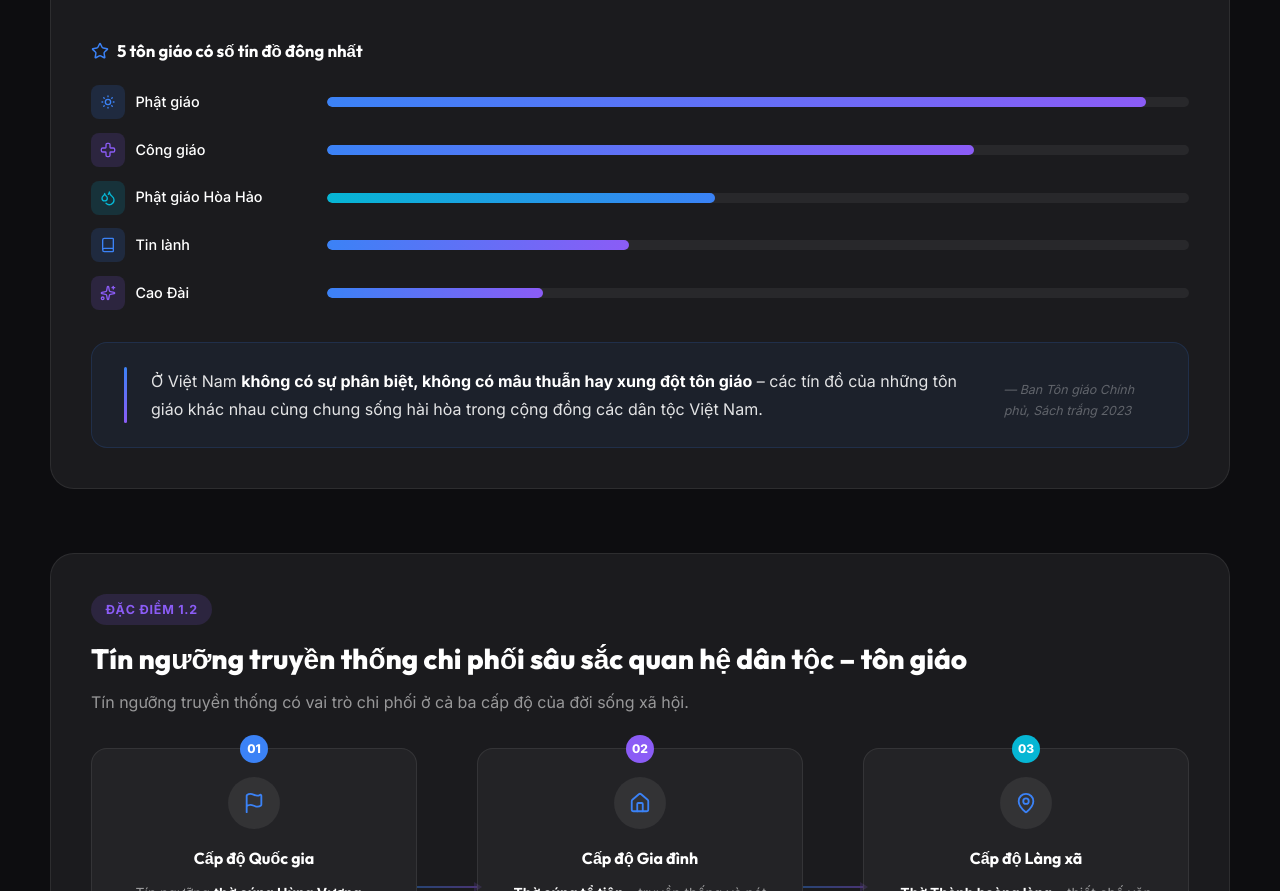
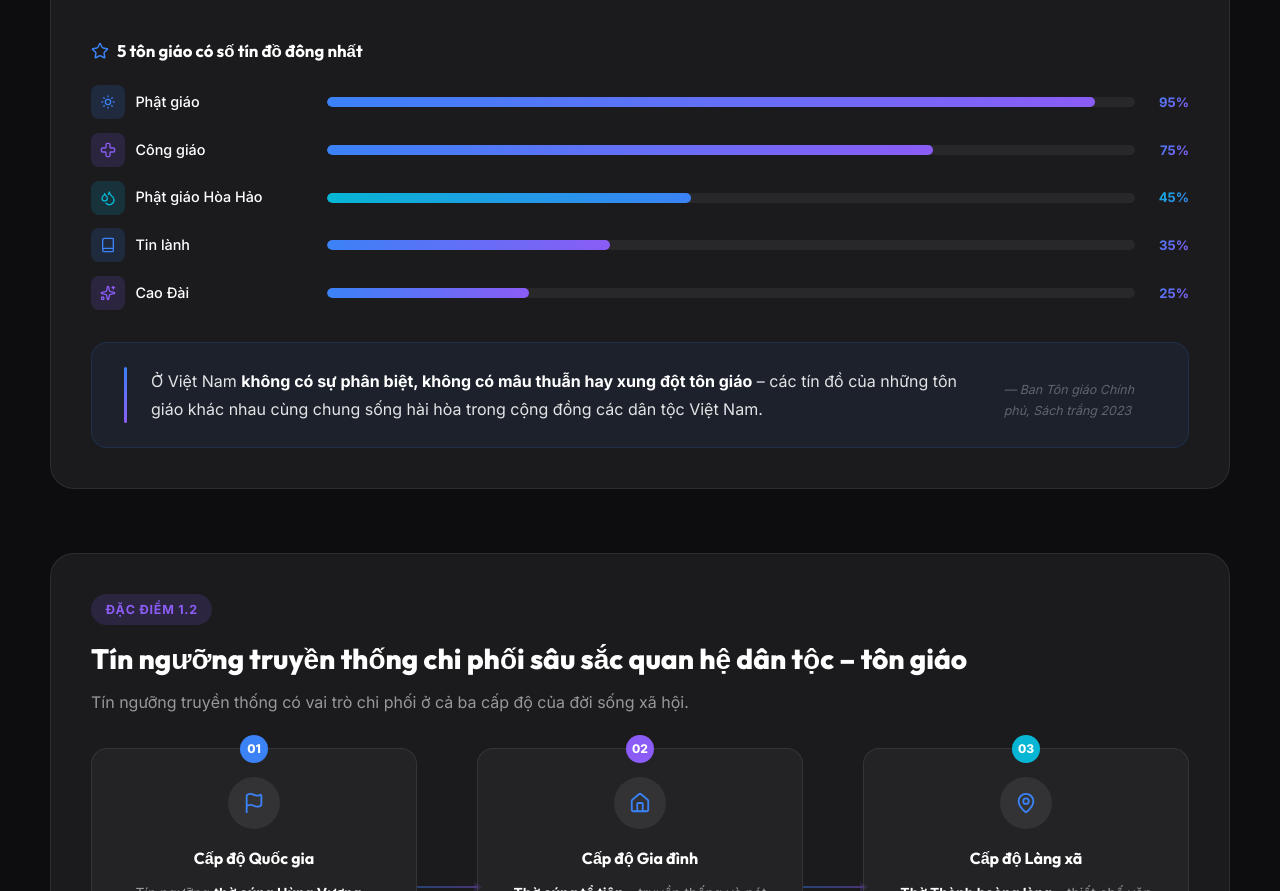
Before and after one commit to ThanhLuan0202/mln131, a website: page index.html in a window 1280 px wide. Shown: the part 2902-3793 px from the top of the page. Drawn offline with nearby package versions, Linux system fonts and the light colour scheme.

Commit message:
feat: show percentage labels on religion bar chart

```diff
--- a/index.html
+++ b/index.html
@@ -202,6 +202,7 @@
               <span class="rel-name">Phật giáo</span>
             </div>
             <div class="bar-track"><div class="bar-fill" style="--w:95%"></div></div>
+            <span class="bar-pct">95%</span>
           </div>
           <div class="religion-bar-item reveal-item">
             <div class="rel-info">
@@ -209,6 +210,7 @@
               <span class="rel-name">Công giáo</span>
             </div>
             <div class="bar-track"><div class="bar-fill" style="--w:75%"></div></div>
+            <span class="bar-pct">75%</span>
           </div>
           <div class="religion-bar-item reveal-item">
             <div class="rel-info">
@@ -216,6 +218,7 @@
               <span class="rel-name">Phật giáo Hòa Hảo</span>
             </div>
             <div class="bar-track"><div class="bar-fill cyan-fill" style="--w:45%"></div></div>
+            <span class="bar-pct cyan-pct">45%</span>
           </div>
           <div class="religion-bar-item reveal-item">
             <div class="rel-info">
@@ -223,6 +226,7 @@
               <span class="rel-name">Tin lành</span>
             </div>
             <div class="bar-track"><div class="bar-fill" style="--w:35%"></div></div>
+            <span class="bar-pct">35%</span>
           </div>
           <div class="religion-bar-item reveal-item">
             <div class="rel-info">
@@ -230,6 +234,7 @@
               <span class="rel-name">Cao Đài</span>
             </div>
             <div class="bar-track"><div class="bar-fill" style="--w:25%"></div></div>
+            <span class="bar-pct">25%</span>
           </div>
         </div>
       </div>
--- a/style.css
+++ b/style.css
@@ -788,6 +788,25 @@ em { font-style: italic; }
 
 .bar-fill.animated { transform: scaleX(1); }
 
+.bar-pct {
+  min-width: 38px;
+  font-size: 0.82rem;
+  font-weight: 700;
+  text-align: right;
+  flex-shrink: 0;
+  background: linear-gradient(135deg, var(--blue), var(--purple));
+  -webkit-background-clip: text;
+  -webkit-text-fill-color: transparent;
+  background-clip: text;
+}
+
+.cyan-pct {
+  background: linear-gradient(135deg, var(--cyan), var(--blue));
+  -webkit-background-clip: text;
+  -webkit-text-fill-color: transparent;
+  background-clip: text;
+}
+
 /* Highlight Quote */
 .highlight-quote {
   display: flex;
```
